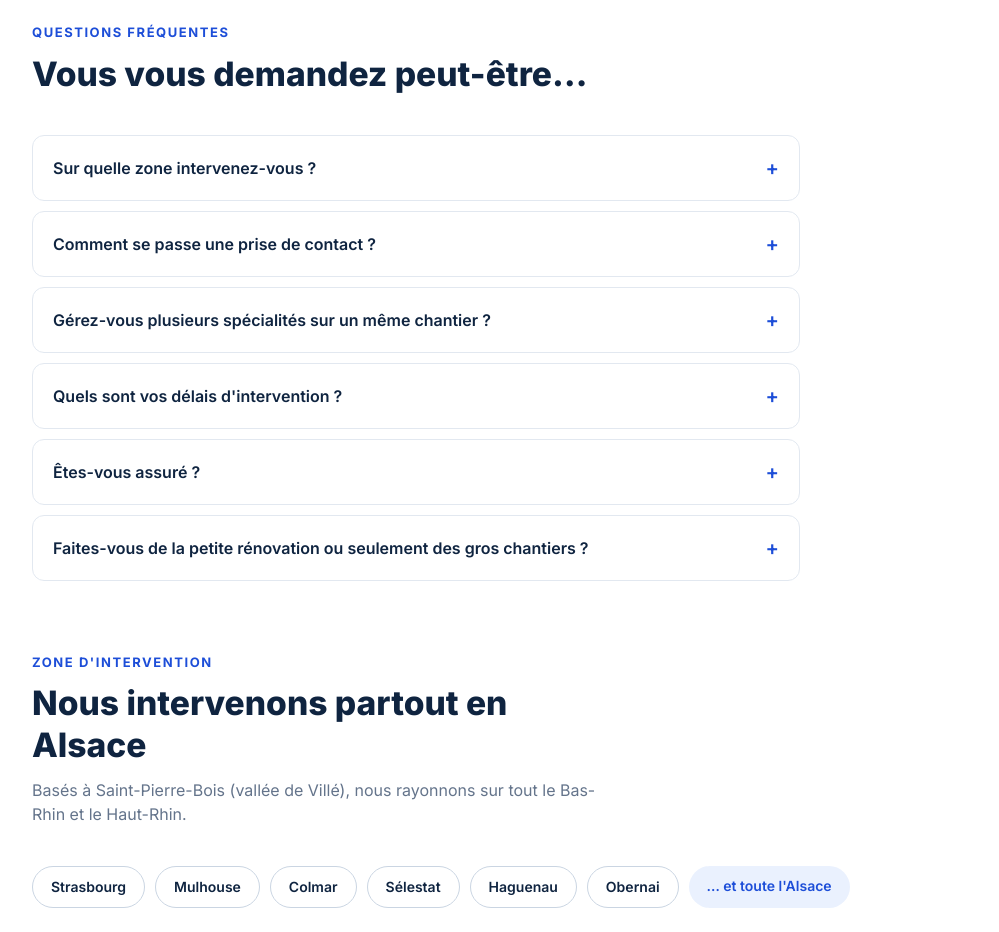
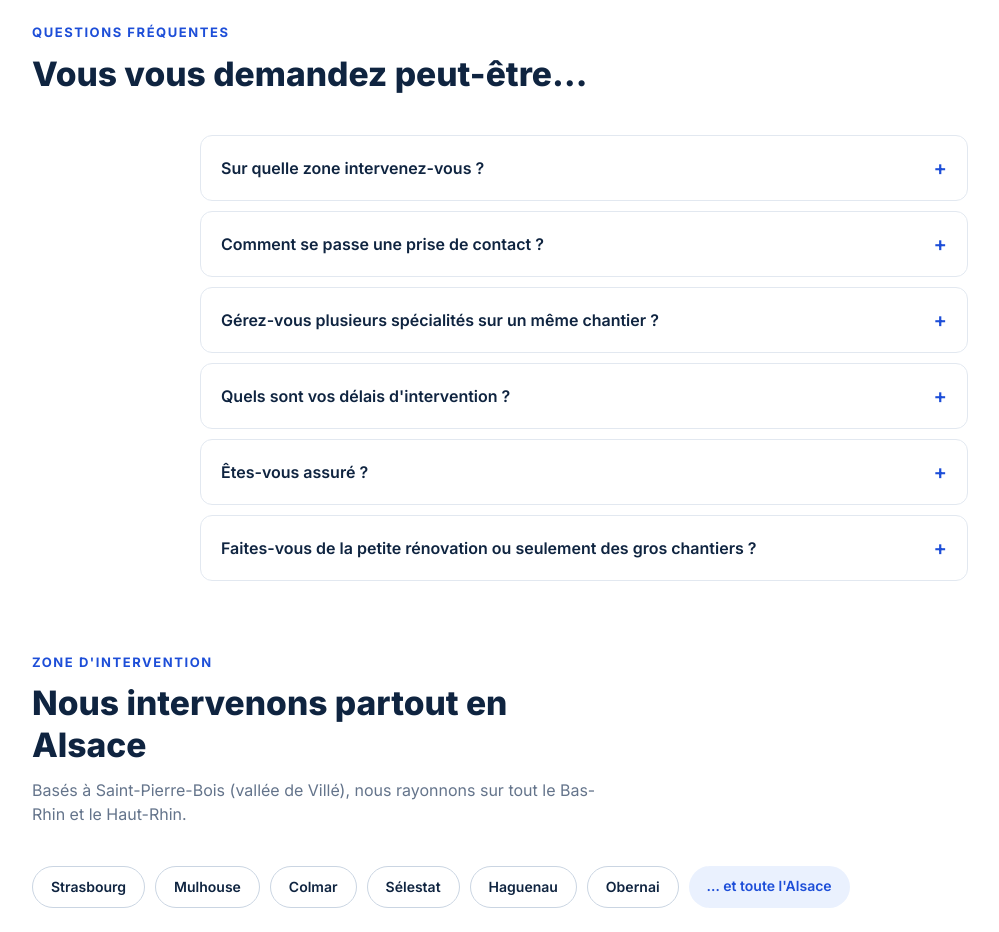
Before and after one commit to Thomas-Ries/t2o, a Vue app: page / in a window 1280 px wide. Shown: the part 4560-5492 px from the top of the page, without its empty margins (56-1055 px from the left). Built offline with nearby package versions, Linux system fonts and the light colour scheme.

Commit message:
style: centrage du bloc FAQ (conteneur, texte reste aligné à gauche)

```diff
--- a/src/views/HomeView.vue
+++ b/src/views/HomeView.vue
@@ -201,7 +201,7 @@ const gScroll = (dir) => {
   <section class="py-16 sm:py-18">
     <div class="mx-auto max-w-6xl px-5 sm:px-6">
       <SectionHead kicker="Questions fréquentes" title="Vous vous demandez peut-être…" />
-      <div class="max-w-3xl grid gap-2.5">
+      <div class="max-w-3xl mx-auto grid gap-2.5">
         <details v-for="f in FAQ" :key="f[0]" v-reveal class="bg-white border border-hairline rounded-xl overflow-hidden">
           <summary class="flex justify-between items-center gap-3 px-5 py-4.5 font-semibold cursor-pointer list-none">
             {{ f[0] }}
```
